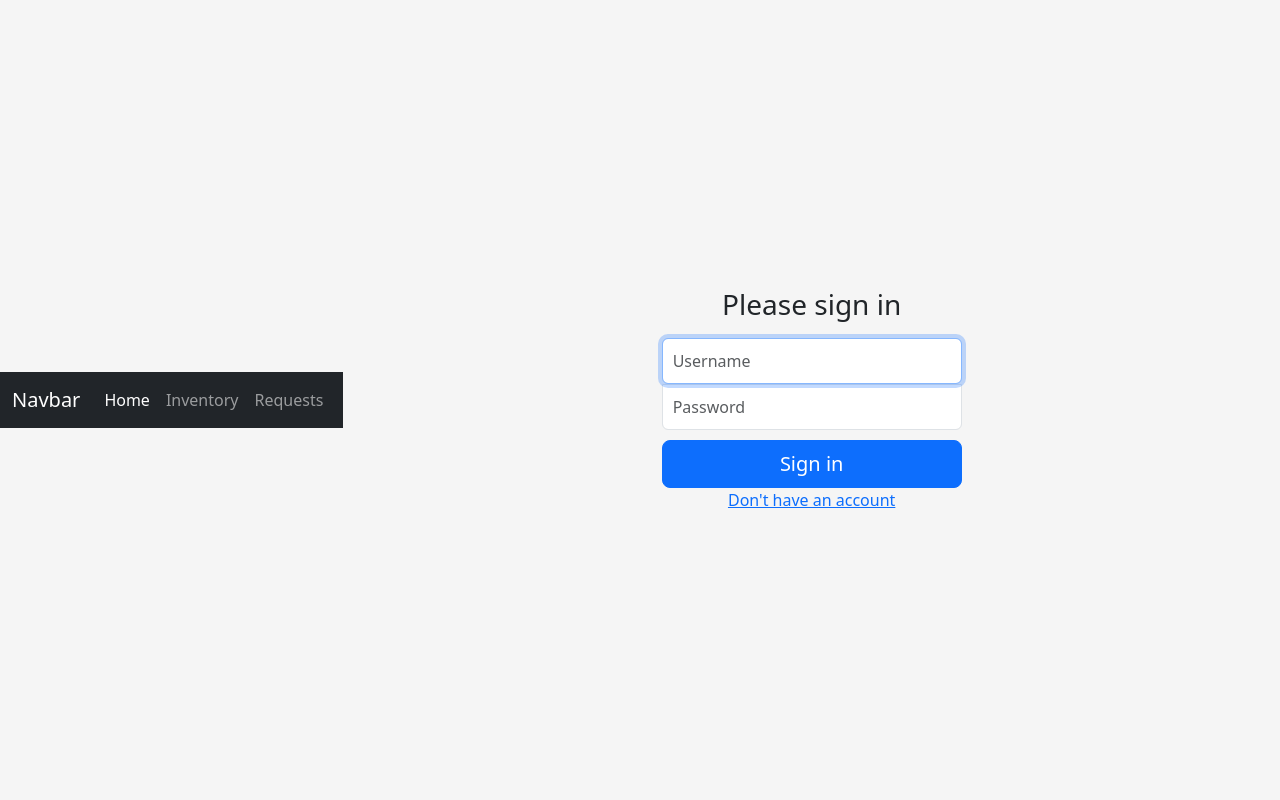
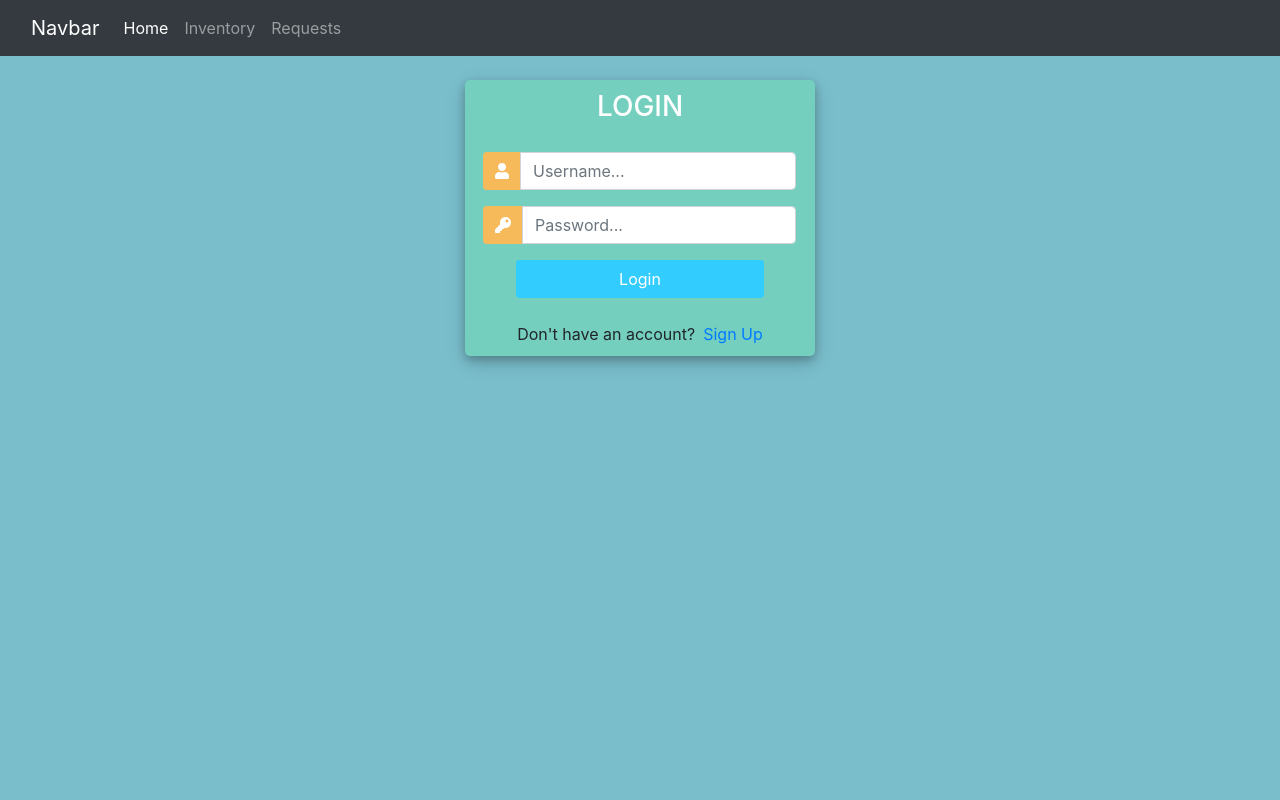
Before and after one commit to CMPUT401HackAThon/SustainableNaturalDisaster, a Django app: template templates/registration/login.html in a window 1280 px wide. Run offline with Django 3.2, Linux system fonts and the light colour scheme; the template is opened without the code that fills it, so the values that code supplies are empty; some libraries are stand-ins or nearby versions.

Commit message:
Updated all login features

```diff
--- a/accounts/urls.py
+++ b/accounts/urls.py
@@ -1,8 +1,8 @@
 from django.urls import path
 
-from .views import SignUpView
-
-
+from . import views
 urlpatterns = [
-    path('signup/', SignUpView.as_view(), name='signup'),
+    path('register/', views.signup_view, name='signup'),
+    path('login/', views.login_view, name='login'),
+    path('logout/', views.logout_view, name='logout')
 ]
--- a/sustainableNaturalDisaster/urls.py
+++ b/sustainableNaturalDisaster/urls.py
@@ -16,13 +16,11 @@ Including another URLconf
 from django.contrib import admin
 from django.urls import path, include
 from camps import views
-from django.views.generic.base import TemplateView # new
+from django.views.generic.base import TemplateView  # new
 
 urlpatterns = [
     path('admin/', admin.site.urls),
-    path('accounts/', include('django.contrib.auth.urls')),
+    path('', include('accounts.urls')),
     path('', include('camps.urls')),
-    path('accounts/', include('accounts.urls')),
     path('', TemplateView.as_view(template_name='home.html'), name='home'),
-
 ]
--- a/templates/home.html
+++ b/templates/home.html
@@ -5,7 +5,7 @@
 {% block content %}
 {% if user.is_authenticated %}
   Hi {{ user.username }}!
-  <p><a href="{% url 'logout' %}">Log Out</a></p>
+  <p><a method="POST" href="{% url 'logout' %}">Log Out</a></p>
 {% else %}
   <p>You are not logged in</p>
   <a href="{% url 'login' %}">Log In</a>
--- a/templates/registration/login.html
+++ b/templates/registration/login.html
@@ -1,66 +1,131 @@
 <!-- templates/registration/login.html -->
 {% extends 'base.html' %}
-{% block title %}Login{% endblock %}
 {% block content %}
+<!DOCTYPE html>
+<html>
 
-<!doctype html>
-<html lang="en">
 <head>
-    <meta charset="utf-8">
-    <meta name="viewport" content="width=device-width, initial-scale=1">
-    <meta name="description" content="">
-    <meta name="author" content="Mark Otto, Jacob Thornton, and Bootstrap contributors">
-    <meta name="generator" content="Hugo 0.79.0">
-    <title>Signin</title>
-
-    <link rel="canonical" href="https://getbootstrap.com/docs/5.0/examples/sign-in/">
+	<title>Login</title>
+	<link rel="stylesheet" href="https://stackpath.bootstrapcdn.com/bootstrap/4.1.3/css/bootstrap.min.css" integrity="sha384-MCw98/SFnGE8fJT3GXwEOngsV7Zt27NXFoaoApmYm81iuXoPkFOJwJ8ERdknLPMO" crossorigin="anonymous">
+	<script src="https://ajax.googleapis.com/ajax/libs/jquery/3.3.1/jquery.min.js"></script>
+	<link rel="stylesheet" href="https://use.fontawesome.com/releases/v5.6.1/css/all.css" integrity="sha384-gfdkjb5BdAXd+lj+gudLWI+BXq4IuLW5IT+brZEZsLFm++aCMlF1V92rMkPaX4PP" crossorigin="anonymous">
 
 
-    <!-- Bootstrap core CSS -->
-<link href="../assets/dist/css/bootstrap.min.css" rel="stylesheet">
+	<style>
+		body,
+		html {
+			margin: 0;
+			padding: 0;
+			height: 100%;
+			background: #7abecc !important;
+		}
+		.user_card {
+			width: 350px;
+			margin-top: auto;
+			margin-bottom: auto;
+			background: #74cfbf;
+			position: relative;
+			display: flex;
+			justify-content: center;
+			flex-direction: column;
+			padding: 10px;
+			box-shadow: 0 4px 8px 0 rgba(0, 0, 0, 0.2), 0 6px 20px 0 rgba(0, 0, 0, 0.19);
+			-webkit-box-shadow: 0 4px 8px 0 rgba(0, 0, 0, 0.2), 0 6px 20px 0 rgba(0, 0, 0, 0.19);
+			-moz-box-shadow: 0 4px 8px 0 rgba(0, 0, 0, 0.2), 0 6px 20px 0 rgba(0, 0, 0, 0.19);
+			border-radius: 5px;
 
-    <style>
-      .bd-placeholder-img {
-        font-size: 1.125rem;
-        text-anchor: middle;
-        -webkit-user-select: none;
-        -moz-user-select: none;
-        user-select: none;
 		}
 
-      @media (min-width: 768px) {
-        .bd-placeholder-img-lg {
-          font-size: 3.5rem;
+		.form_container {
+			margin-top: 20px;
 		}
+
+		#form-title{
+			color: #fff;
+
+		}
+
+		.login_btn {
+			width: 100%;
+			background: #33ccff !important;
+			color: white !important;
+		}
+		.login_btn:focus {
+			box-shadow: none !important;
+			outline: 0px !important;
+		}
+		.login_container {
+			padding: 0 2rem;
+		}
+		.input-group-text {
+			background: #f7ba5b !important;
+			color: white !important;
+			border: 0 !important;
+			border-radius: 0.25rem 0 0 0.25rem !important;
+		}
+		.input_user,
+		.input_pass:focus {
+			box-shadow: none !important;
+			outline: 0px !important;
+		}
+
+		#messages{
+			background-color: grey;
+			color: #fff;
+			padding: 10px;
+			margin-top: 10px;
 		}
 	</style>
 
-
-    <!-- Custom styles for this template -->
-    <link href="signin.css" rel="stylesheet">
 </head>
-  <body class="text-center">
-
-<main class="form-signin">
-    <!-- <img class="mb-4" src="../assets/brand/bootstrap-logo.svg" alt="" width="72" height="57">  -->
+<body>
+	<div class="container h-100">
+		<div class="d-flex justify-content-center h-100">
+			<div class="user_card">
+				<div class="d-flex justify-content-center">
 
 
-    <h1 class="h3 mb-3 fw-normal">Please sign in</h1>
+					<h3 id="form-title">LOGIN</h3>
+				</div>
+				<div class="d-flex justify-content-center form_container">
+					<form method="POST" action="">
+						{% csrf_token %}
+						<div class="input-group mb-3">
+							<div class="input-group-append">
+								<span class="input-group-text"><i class="fas fa-user"></i></span>
+							</div>
+							<input type="text" name="username" placeholder="Username..." class="form-control">
+						</div>
+						<div class="input-group mb-2">
+							<div class="input-group-append">
+								<span class="input-group-text"><i class="fas fa-key"></i></span>
+							</div>
+								<input type="password" name="password" placeholder="Password..." class="form-control" >
+						</div>
 
-    <form method="post">
-      {% csrf_token %}
-      <div class="form-group">
-        <label for="inputUsername" class="visually-hidden">Username</label>
-        <input type="text" class="form-control" id="inputUsername" placeholder="Username" required autofocus>
+							<div class="d-flex justify-content-center mt-3 login_container">
+				 				<input class="btn login_btn" type="submit" value="Login">
 				   			</div>
-      <div class="form-group">
-        <label for="inputPassword" class="visually-hidden">Password</label>
-        <input type="password" id="inputPassword" class="form-control" placeholder="Password" required>
+					</form>
+
 				</div>
-      <button class="w-100 btn btn-lg btn-primary" type="submit">Sign in</button>
-      <a href="{% url 'signup' %}">Don't have an account</a>
-    </form>
-<!-- </main> -->
+                {% if messages %}
+                {% for message in messages %}
+				<div class="alert" role="alert">
+				    {{message}}
+				</div>
+				{% endfor %}
+			    {% endif %}
+				<div class="mt-4">
+					<div class="d-flex justify-content-center links">
+						Don't have an account? <a href="/register" class="ml-2">Sign Up</a>
+					</div>
+
+				</div>
+			</div>
+		</div>
+	</div>
 </body>
+
 </html>
 {% endblock %}
--- a/templates/registration/signin.css
+++ /dev/null
@@ -1,42 +0,0 @@
-html,
-body {
-  height: 100%;
-}
-
-body {
-  display: flex;
-  align-items: center;
-  padding-top: 40px;
-  padding-bottom: 40px;
-  background-color: #f5f5f5;
-}
-
-.form-signin {
-  width: 100%;
-  max-width: 330px;
-  padding: 15px;
-  margin: auto;
-}
-.form-signin .checkbox {
-  font-weight: 400;
-}
-.form-signin .form-control {
-  position: relative;
-  box-sizing: border-box;
-  height: auto;
-  padding: 10px;
-  font-size: 16px;
-}
-.form-signin .form-control:focus {
-  z-index: 2;
-}
-.form-signin input[type="email"] {
-  margin-bottom: -1px;
-  border-bottom-right-radius: 0;
-  border-bottom-left-radius: 0;
-}
-.form-signin input[type="password"] {
-  margin-bottom: 10px;
-  border-top-left-radius: 0;
-  border-top-right-radius: 0;
-}
```
Also changed, not shown: accounts/views.py (+36 -7 lines), templates/registration/signup.html (+144 -8 lines), db.sqlite3. Lines whose indentation alone changed are shown as unchanged.
